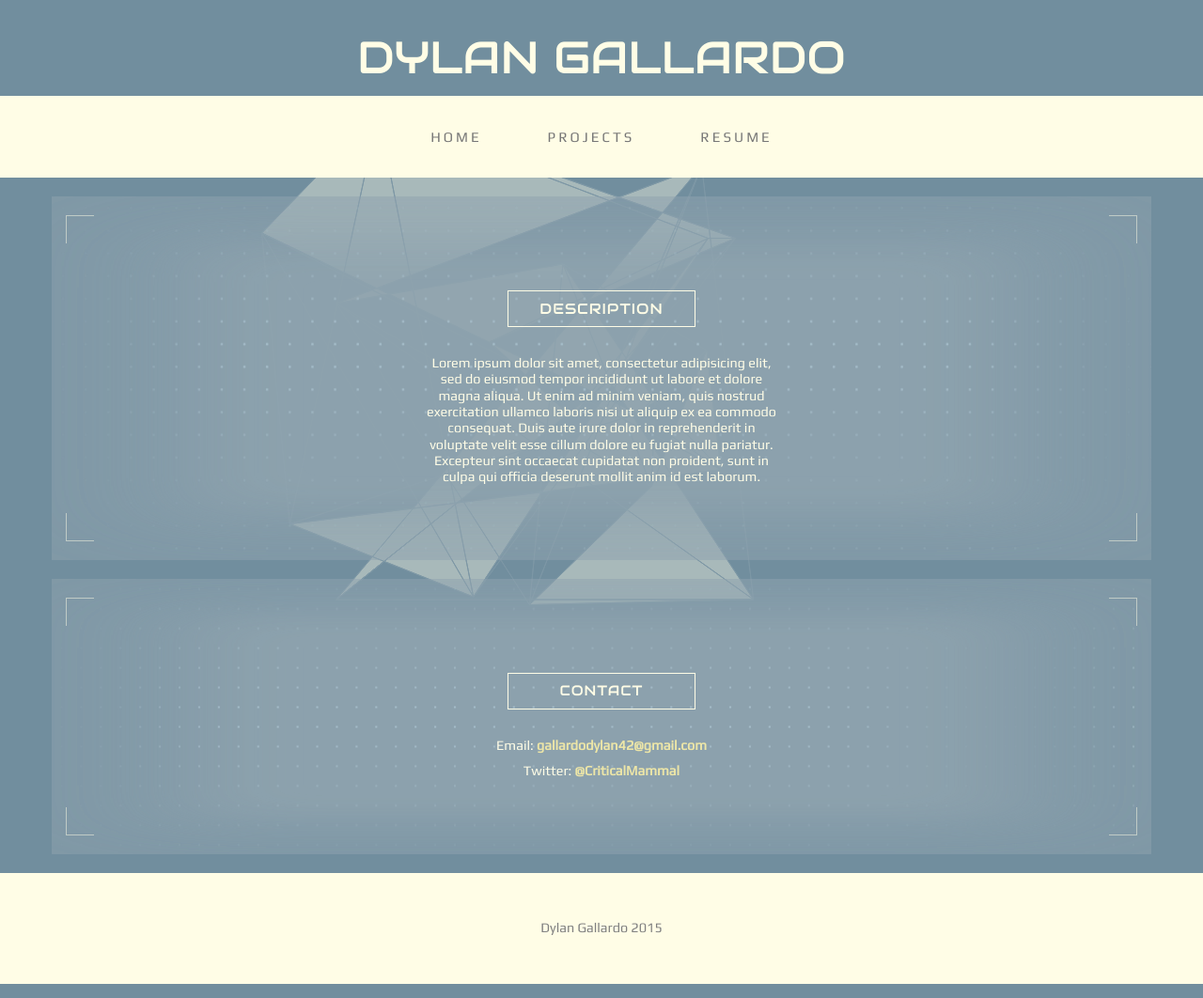
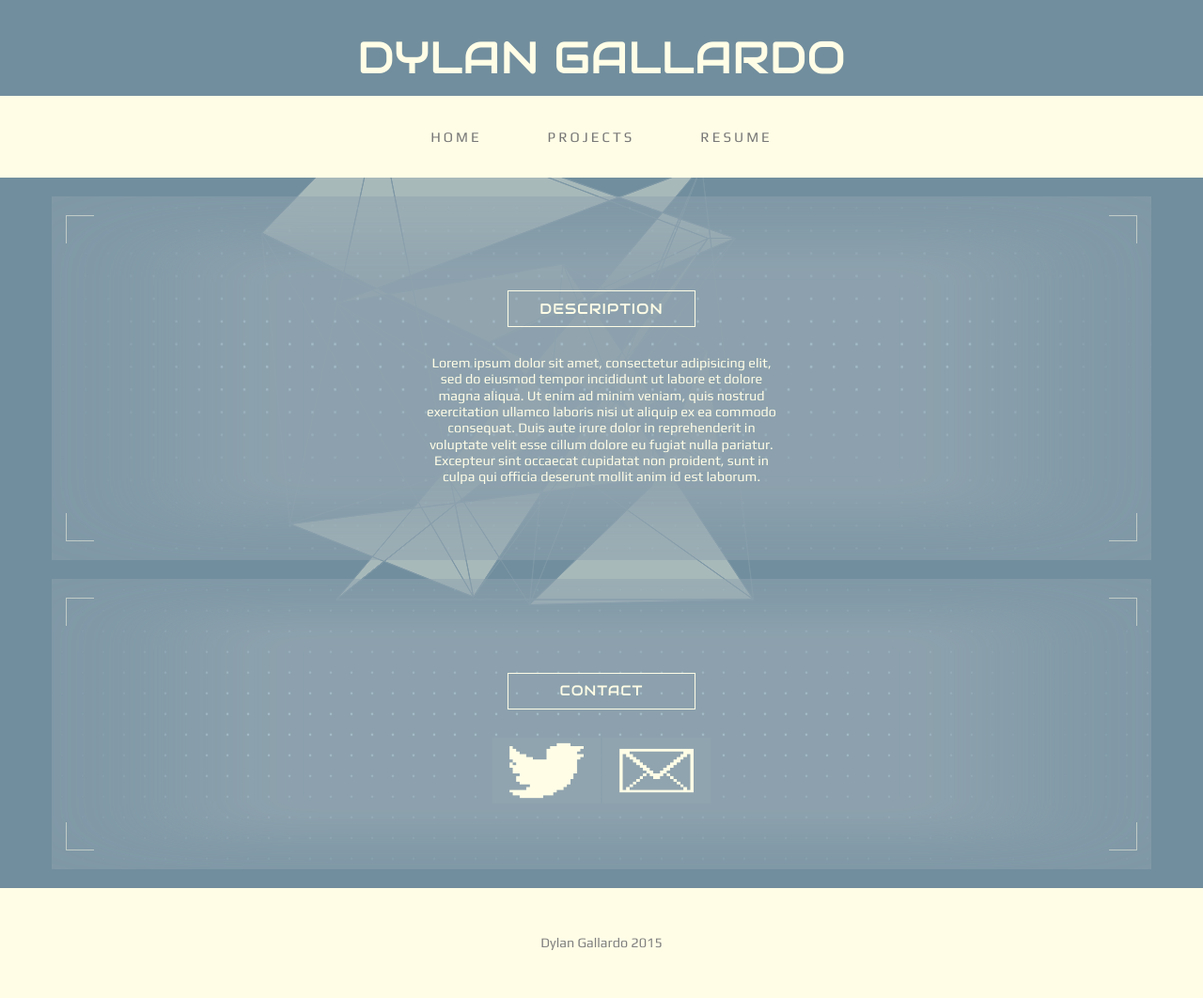
Before and after one commit to CriticalMammal/personal_website, a website: page dylangallardo.com/index.html in a window 1280 px wide. Shown: the whole page at 94% size. Drawn offline with Linux system fonts and the light colour scheme.

Commit message:
Contact icons placed on page
- Put the contact icons (twitter/email) on the homepage contact section.

```diff
--- a/dylangallardo.com/css/business-casual.css
+++ b/dylangallardo.com/css/business-casual.css
@@ -284,6 +284,18 @@ hr {
     margin: auto;
 }
 
+.contact-icons {
+    /*display: inline-block;*/
+    text-align: center;
+}
+
+.img-contact-icon {
+    display: inline-block;
+    width: 115px;
+    height: 70px;
+    margin: auto;
+}
+
 footer {
     background-color: #FFFDE6;
 }
--- a/dylangallardo.com/index.html
+++ b/dylangallardo.com/index.html
@@ -115,14 +115,22 @@
                         <h2 class="intro-text text-center">Contact
                         </h2>
                     </div>
-                    <div class="brand-main text-center">
+                    <div class="contact-icons">
+                        <a href="https://twitter.com/CriticalMammal">
+                            <img class="img-contact-icon" src="img/icon-twitter.png" alt="Twitter"/>
+                        </a>
+                        <a href="mailto:gallardodylan42@gmail.com">
+                            <img class="img-contact-icon" src="img/icon-email.png" alt="Email"/>
+                        </a>
+                    </div>
+<!--                     <div class="brand-main text-center">
                         <p>Email:
                             <strong><a href="mailto:gallardodylan42@gmail.com">gallardodylan42@gmail.com</a></strong>
                         </p>
                         <p>Twitter:
                             <strong><a href="https://twitter.com/CriticalMammal"> @CriticalMammal</a></strong>
                         </p>
-                    </div>
+                    </div> -->
                 </div>
             	<div class="top-corners">
             		<span class="bottom-left-corner"></span>
```
Also changed, not shown: dylangallardo.com/games.html (+1 -1 lines), dylangallardo.com/img/icon-email.png (added).
